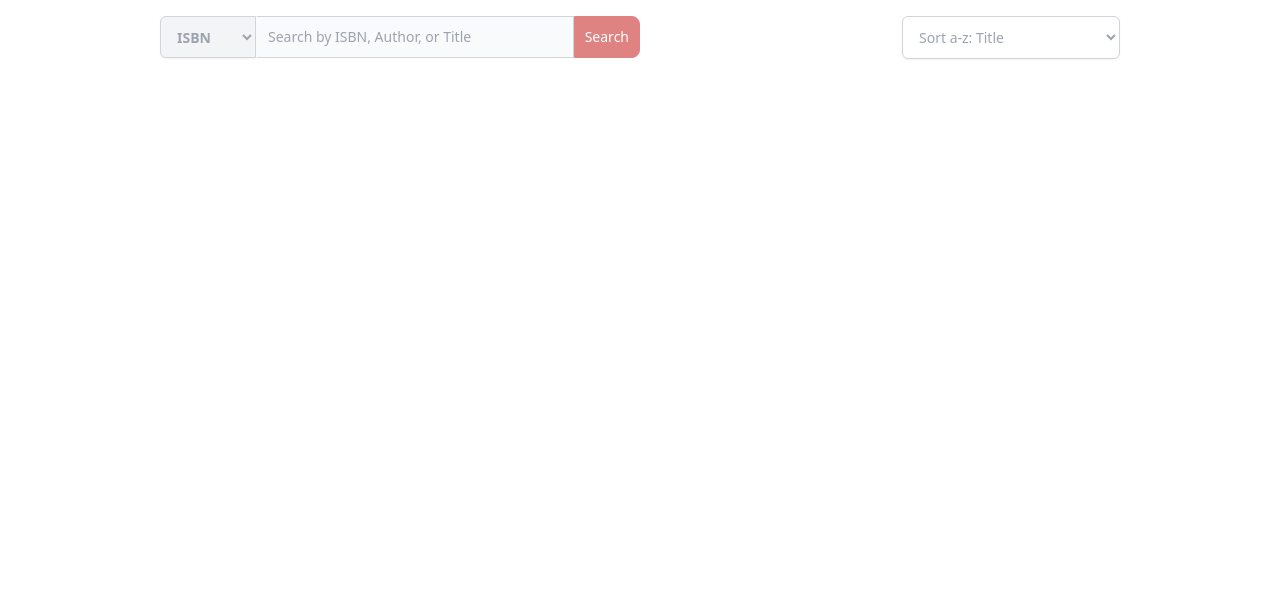
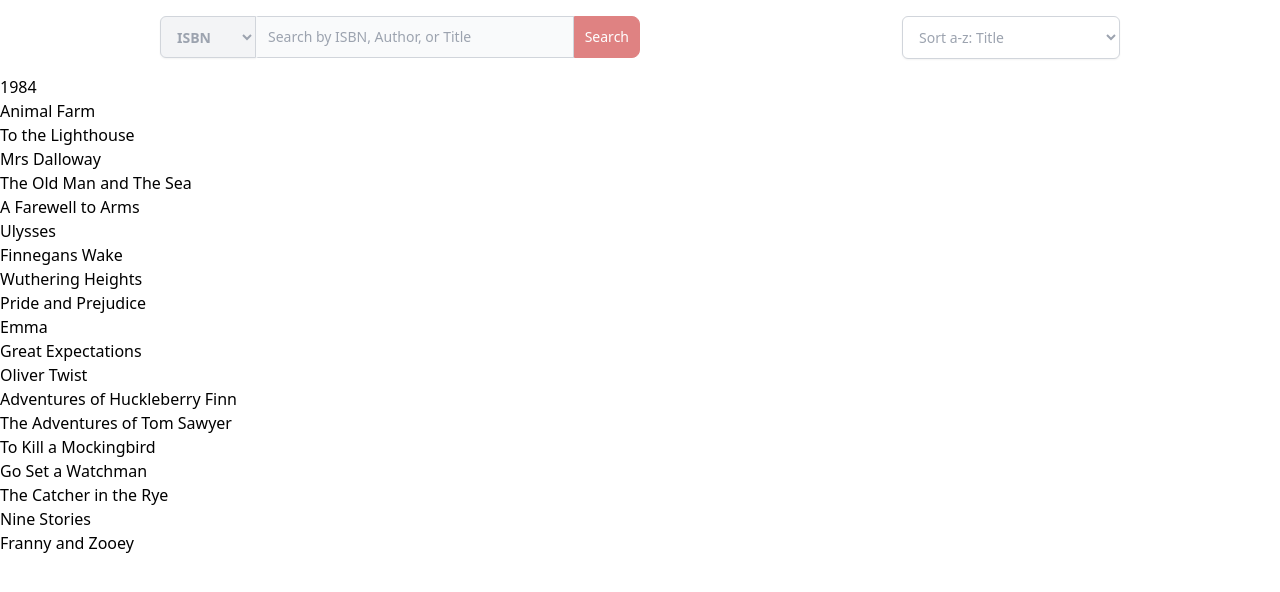
Before and after one commit to francoisdillinger/book_nook_frontend, a React (Vite) app: page / in a window 1280 px wide. Shown: the top 592 px of the page. Built offline with nearby package versions, Linux system fonts and the light colour scheme.

Commit message:
Refactor AdminBooks component

```diff
--- a/src/components/AdminBooks.tsx
+++ b/src/components/AdminBooks.tsx
@@ -85,7 +85,7 @@ export default function AdminBooks() {
 			searchValues
 		);
 		setDisplayedBooks(results);
-	}, [searchValues]);
+	}, [searchValues, trimmedBooks]);
 
 	useEffect(() => {}, [sortOption]);
 
@@ -142,6 +142,11 @@ export default function AdminBooks() {
 					</select>
 				</div>
 			</div>
+			<ul>
+				{displayedBooks?.map((book) => (
+					<li>{book.bookTitle}</li>
+				))}
+			</ul>
 		</div>
 	);
 }
```
